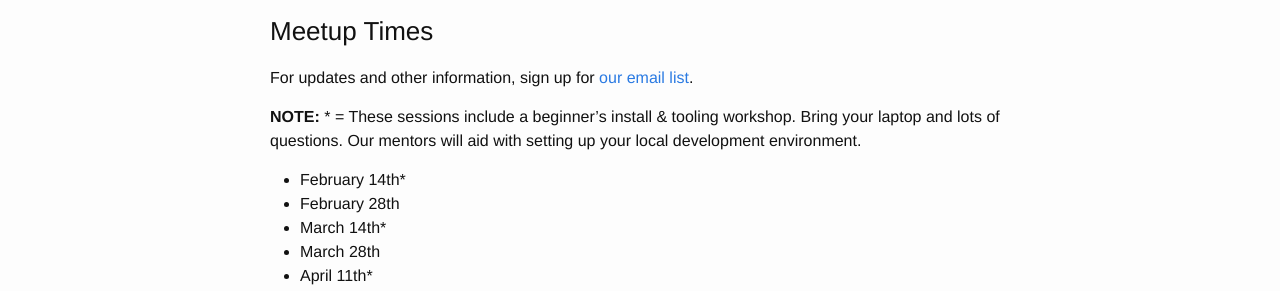
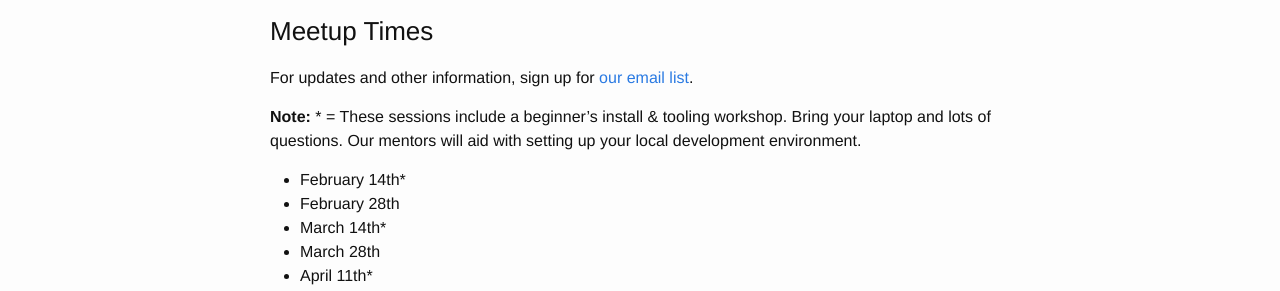
Before and after one commit to paircolumbus/paircolumbus.github.io, a Jekyll site: the page built from pages/schedule.md, in a window 1280 px wide. Shown: the part 254-545 px from the top of the page. Built offline with Jekyll 4.4.1, drawn with Linux system fonts in a browser that asks for light colours; comment, search, counter and statistics services are not loaded.

```diff
--- a/pages/schedule.md
+++ b/pages/schedule.md
@@ -11,7 +11,7 @@ Here's our schedule for the rest of 2015. You can register to attend the worksho
 ### Meetup Times
 For updates and other information, sign up for [our email list](https://docs.google.com/a/goodproduce.net/forms/d/11WzmAGErqLTQ6NAwtBOTVl_BOlkXdj3L-8tbzBNGb9s/viewform).
 
-__NOTE:__ * = These sessions include a beginner's install & tooling workshop. Bring your laptop and lots of questions. Our mentors will aid with setting up your local development environment.
+__Note:__ * = These sessions include a beginner's install & tooling workshop. Bring your laptop and lots of questions. Our mentors will aid with setting up your local development environment.
 
 - February 14th*
 - February 28th
```
Also changed, not shown: pages/resources.md (+1 -1 lines).
